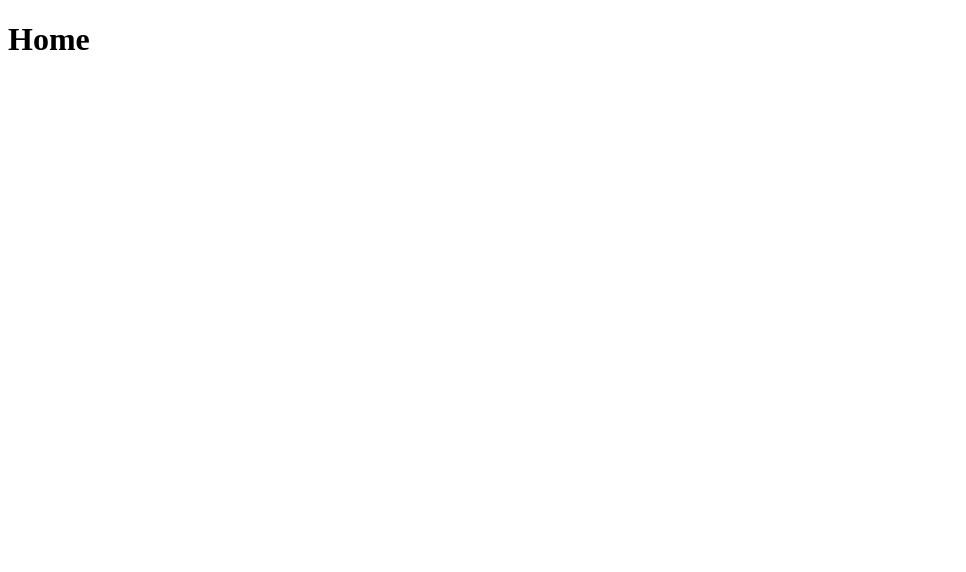
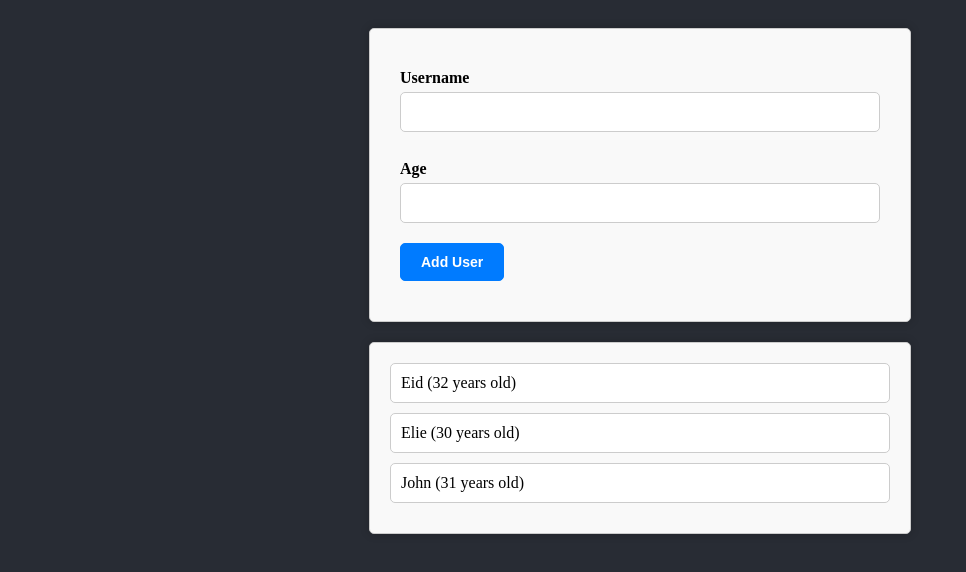
Before and after one commit to EidHachem/users-list, a React (Vite) app: page / in a window 1280 px wide. Shown: the top 572 px of the page, without its empty margins (0-966 px from the left). Built offline with nearby package versions, Linux system fonts and the light colour scheme.

Commit message:
Create a small project as a reminder of react states

```diff
--- a/package.json
+++ b/package.json
@@ -11,7 +11,8 @@
   },
   "dependencies": {
     "react": "^18.3.1",
-    "react-dom": "^18.3.1"
+    "react-dom": "^18.3.1",
+    "uuid": "^10.0.0"
   },
   "devDependencies": {
     "@types/react": "^18.3.3",
--- a/src/App.jsx
+++ b/src/App.jsx
@@ -1,11 +1,43 @@
+import { useState } from 'react'
 import './App.css'
+import AddUsers from './components/Form/AddUsers'
+
+import { v4 as uuidv4 } from 'uuid'
+import UsersList from './components/List/UsersList'
+
+const DUMMY_USERS = [
+  {
+    id: uuidv4(),
+    name: 'Eid',
+    age: 32
+  },
+  {
+    id: uuidv4(),
+    name: 'Elie',
+    age: 30
+  },
+  {
+    id: uuidv4(),
+    name: 'John',
+    age: 31
+  },
+]
 
 function App() {
 
+  const [users, setUsers] = useState(DUMMY_USERS)
+
+  const updateUsersList = (user) => {
+    setUsers((prevUsers) => {
+      return [user, ...prevUsers]
+    })
+  }
+
   return (
-    <>
-    <h1>Home</h1>
-    </>
+    <div>
+    <AddUsers addUser={updateUsersList} />
+    <UsersList users={users} />
+    </div>
   )
 }
 
--- /dev/null
+++ b/src/components/Form/AddUsers.jsx
@@ -0,0 +1,84 @@
+import React, { useState } from "react"
+import Button from "../UI/Button"
+import { v4 as uuidv4 } from "uuid"
+import AlertModal from "../Modal/AlertModal"
+
+import styles from './AddUsesrs.module.css'
+
+const AddUsers = ({ addUser }) => {
+  const [username, setUsername] = useState("")
+  const [age, setAge] = useState("")
+  const [showModel, setShowModel] = useState(false)
+  const [emptyField, setEmptyField] = useState(false)
+  const [negativeAge, setNegativeAge] = useState(false)
+
+  const addNameHAndler = (e) => {
+    setUsername(e.target.value)
+  }
+
+  const addAgeHAndler = (e) => {
+    setAge(e.target.value)
+  }
+
+  const addNewUserHandler = (e) => {
+    e.preventDefault()
+
+    const user = {
+      id: uuidv4(),
+      name: username,
+      age,
+    }
+
+    if (user.name.trim().length <= 0) {
+      setEmptyField(true)
+      setShowModel(true)
+      return
+    }
+
+    if (user.age.trim().length <= 0) {
+      setEmptyField(true)
+      setShowModel(true)
+      return
+    }
+
+    if (+user.age <= 0) {
+        setEmptyField(false)
+        setNegativeAge(true)
+        setShowModel(true)
+        setAge("")
+      return
+    }
+
+    addUser(user)
+    setUsername("")
+    setAge("")
+    setEmptyField(false)
+    setNegativeAge(false)
+  }
+
+  return (
+    <div className={styles.container}>
+      <form className={styles.form} onSubmit={addNewUserHandler}>
+        <label className={styles.label}>Username</label>
+        <input className={styles.input} type="text" onChange={addNameHAndler} value={username} />
+        <br />
+        <label className={styles.label}>Age</label>
+        <input className={styles.input} type="number" onChange={addAgeHAndler} value={age} />
+        <Button name="Add User" />
+      </form>
+      {showModel && <AlertModal
+        type='Invalid input'
+        message={
+          emptyField
+            ? "Please enter valid name and age (non-empty values)"
+            : negativeAge
+            ? "Please enter a positive age"
+            : ""
+        }
+        closeModal={() => setShowModel(false)}
+      />}
+    </div>
+  )
+}
+
+export default AddUsers
--- /dev/null
+++ b/src/components/Form/AddUsesrs.module.css
@@ -0,0 +1,43 @@
+.container {
+    display: flex;
+    justify-content: center;
+    align-items: center;
+    margin-top: 20px;
+    margin-bottom: 20px;
+    padding: 20px;
+    border: 1px solid #ccc;
+    border-radius: 5px;
+    box-shadow: 0 0 10px rgba(0, 0, 0, 0.2);
+    background-color: #f9f9f9;
+    max-width: 500px;
+    margin: 0 auto;
+}
+
+.form {
+    display: flex;
+    flex-direction: column;
+    align-items: flex-start;
+    justify-content: space-between;
+    width: 100%;
+    margin-bottom: 10px;
+    padding: 10px;
+    box-sizing: border-box;
+
+}
+
+.label {
+    font-weight: bold;
+    margin-bottom: 5px;
+    margin-top: 10px;
+    font-size: 16px;
+}
+
+.input {
+    padding: 10px;
+    border: 1px solid #ccc;
+    border-radius: 5px;
+    font-size: 16px;
+    width: 100%;
+    box-sizing: border-box;
+
+}
--- /dev/null
+++ b/src/components/List/UsersList.jsx
@@ -0,0 +1,18 @@
+import React from "react"
+import styles from './UsersList.module.css'
+
+const UsersList = ({ users }) => {
+  return (
+    <ul className={styles.users}>
+      {users.map((user) => {
+        return (
+          <li key={user.id} className={styles.user}>
+            {user.name} ({user.age} years old)
+          </li>
+        )
+      })}
+    </ul>
+  )
+}
+
+export default UsersList
--- /dev/null
+++ b/src/components/List/UsersList.module.css
@@ -0,0 +1,30 @@
+.users {
+    display: flex;
+    flex-direction: column;
+    align-items: center;
+    justify-content: center;
+    margin-top: 20px;
+    margin-bottom: 20px;
+    padding: 20px;
+    border: 1px solid #ccc;
+    border-radius: 5px;
+    box-shadow: 0 0 10px rgba(0, 0, 0, 0.2);
+    background-color: #f9f9f9;
+    max-width: 500px;
+    margin: 0 auto;
+    margin-top: 20px;
+}
+
+.user {
+    display: flex;
+    align-items: center;
+    justify-content: space-between;
+    width: 100%;
+    margin-bottom: 10px;
+    padding: 10px;
+    box-sizing: border-box;
+    border: 1px solid #ccc;
+    border-radius: 5px;
+    background-color: #fff;
+
+}
--- /dev/null
+++ b/src/components/Modal/AlertModal.jsx
@@ -0,0 +1,29 @@
+import React from "react"
+import styles from "./AlertModal.module.css"
+
+const AlertModal = ({ type, message, closeModal }) => {
+
+    const closeModalHandler = () => {
+        closeModal()
+    }
+
+    const stopPropagationHandler = (event) => {
+        event.stopPropagation();
+    };
+
+  return (
+    <div className={styles.overlay} onClick={closeModalHandler}>
+      <div className={styles.modal} onClick={stopPropagationHandler}>
+        <div className={styles['modal-header']}>
+          <h4 className={styles['modal-title']}>{type}</h4>
+        </div>
+        <div className={styles['modal-content']}>
+        <p>{message}</p>
+        <button className={styles.btn} onClick={closeModalHandler}>OK</button>
+        </div>
+      </div>
+    </div>
+  )
+}
+
+export default AlertModal
--- /dev/null
+++ b/src/components/Modal/AlertModal.module.css
@@ -0,0 +1,68 @@
+.overlay {
+    position: fixed;
+    top: 0;
+    left: 0;
+    width: 100%;
+    height: 100%;
+    background-color: rgba(0, 0, 0, 0.5);
+    display: flex;
+    justify-content: center;
+    align-items: center;
+}
+
+.modal {
+    background-color: #fff;
+    border-radius: 5px;
+    box-shadow: 0 0 10px rgba(0, 0, 0, 0.3);
+    width: 100%;
+    max-width: 400px;
+    animation: fadeIn 0.5s ease-in-out;
+    animation-fill-mode: forwards;
+    animation-delay: 0.5s;
+    animation-direction: alternate;
+}
+
+.modal-header {
+    background-color: #007bff;
+    color: #fff;
+    padding: 10px;
+    font-size: 18px;
+    border-top-left-radius: 5px;
+    border-top-right-radius: 5px;
+}
+
+.modal-title {
+    margin: 0;
+    font-weight: bold;
+}
+
+.modal-content {
+    display: flex;
+    flex-direction: column;
+    align-items: flex-start;
+    justify-content: space-between;
+    font-size: 16px;
+    line-height: 1.5;
+    padding: 10px;
+    min-height: 100px;
+}
+
+.btn {
+    justify-self: flex-end;
+    align-self: flex-end;
+    background-color: #007bff;
+    color: #fff;
+    border: 1px solid #007bff;
+    border-radius: 5px;
+    padding: 5px 20px;
+    font-size: 14px;
+    cursor: pointer;
+    font-weight: bold;
+}
+
+.btn:hover {
+    transition: all 0.3s ease-in-out;
+    background-color: #fff;
+    color: #007bff;
+    border: 1px solid #007bff;
+}
--- /dev/null
+++ b/src/components/UI/Button.jsx
@@ -0,0 +1,10 @@
+import React from 'react'
+import styles from "./Button.module.css"
+
+const Button = ({name}) => {
+  return (
+    <button className={styles.btn}>{name}</button>
+  )
+}
+
+export default Button
--- /dev/null
+++ b/src/components/UI/Button.module.css
@@ -0,0 +1,19 @@
+.btn {
+    background-color: #007bff;
+    color: #fff;
+    border: 1px solid #007bff;
+    border-radius: 5px;
+    padding: 10px 20px;
+    font-size: 14px;
+    cursor: pointer;
+    font-weight: bold;
+    transition: all 0.3s ease-in-out;
+    margin-top: 20px;
+}
+
+.btn:hover {
+    background-color: #fff;
+    color: #007bff;
+    border: 1px solid #007bff;
+    transition: all 0.3s ease-in-out;
+}
--- a/src/index.css
+++ b/src/index.css
@@ -0,0 +1,4 @@
+:root {
+    background-color: #282c34;
+padding-top: 20px;
+}
```
Also changed, not shown: 1 other file (tests, documents, lock files or other folders).
